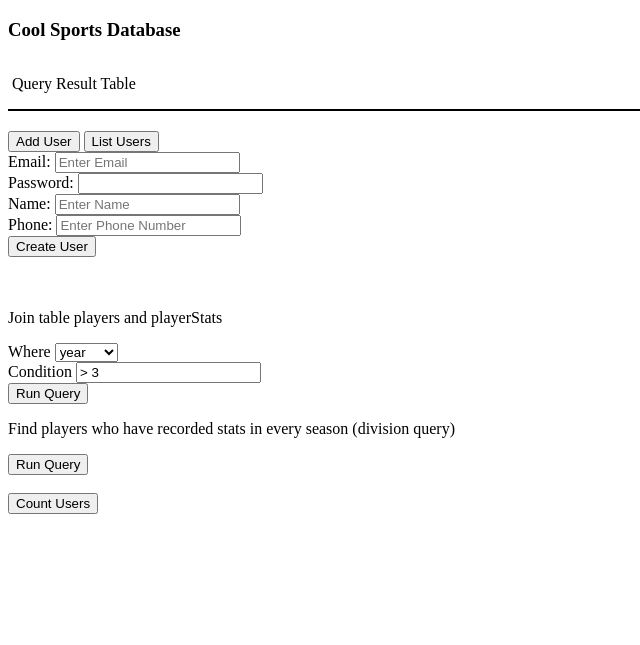
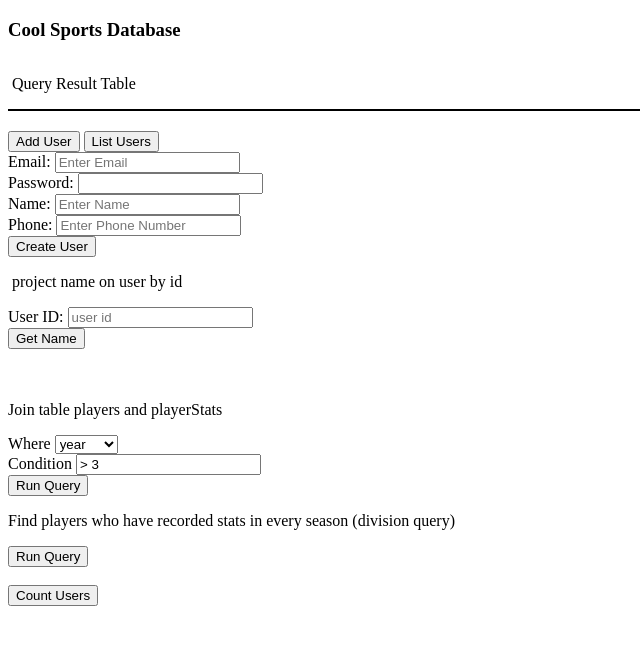
Before and after one commit to tmccann21/CPSC304, a Node project: template src/views/index.ejs in a window 1280 px wide. Shown: the top 645 px of the page, without its empty margins (0-640 px from the left). Run offline with Node 20 templates, Linux system fonts and the light colour scheme; the template is opened without the code that fills it, so the values that code supplies are empty.

Commit message:
more fixes, added simple projection query, list all queries used

```diff
--- a/public/index.js
+++ b/public/index.js
@@ -118,4 +118,15 @@ $(document).ready(function(){
       },
     });
   });
+
+  $('#user-proj-btn').click(() => {
+    $.ajax({
+      type: 'GET',
+      url: `user/${$('#user-id-proj').val()}/name`,
+      contentType: 'application/json; charset=utf-8',
+      success: (response) => {
+        queryResult.html(renderResult(response));
+      },
+    });
+  });
 });
--- a/src/user_info/pInfoController.ts
+++ b/src/user_info/pInfoController.ts
@@ -49,7 +49,7 @@ AND P.playerId = U.userId;
 const getPositionsQuery = `
 SELECT P.playerId, U.name, P.positionName
 FROM playsPosition P, Users U
-WHERE P.playerId = U.userId
+WHERE P.playerId = U.userId;
 `
 
 const getPlayerPositionQuery = `
--- a/src/views/index.ejs
+++ b/src/views/index.ejs
@@ -32,6 +32,12 @@
     <input type="text" class="form-control" id="user-phone" placeholder="Enter Phone Number">
   </div>
   <button type="button" id='create-user-btn'>Create User</button>
+  <div class ="form-group">
+    <p> project name on user by id</p>
+    <label for="user-id-proj">User ID: </label>
+    <input type="email" class="form-control" id="user-id-proj" placeholder="user id">
+  </div>
+  <button type="button" id='user-proj-btn'>Get Name</button>
   <br/><br/><br>
   <div class ="form-group">
     <p>Join table players and playerStats</p>
```
Also changed, not shown: src/users/userController.ts (+10 -0 lines), src/users/userRoutes.ts (+11 -0 lines), 1 other file.
